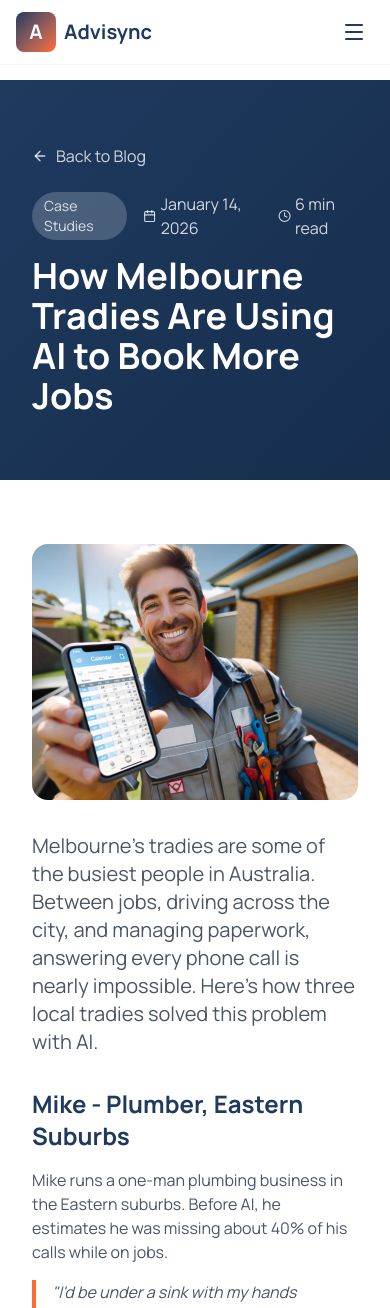
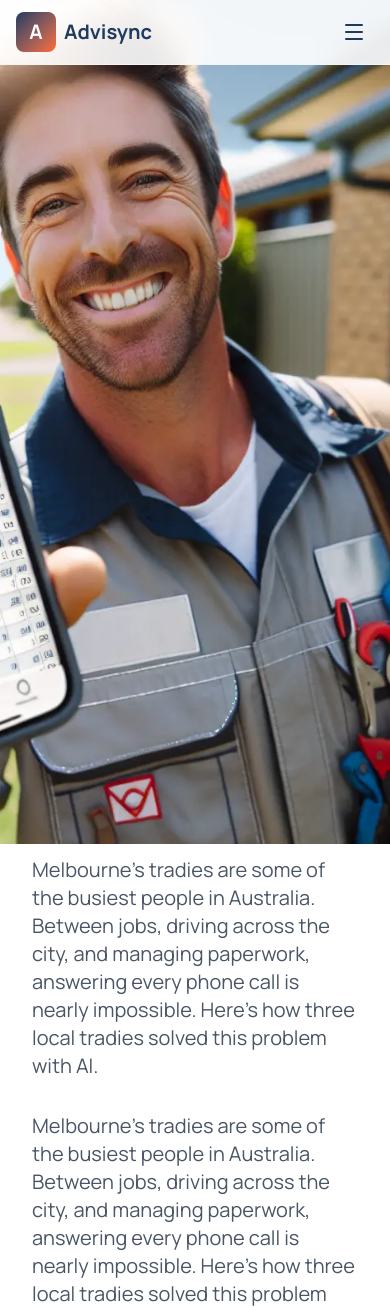
Before and after one commit to Abu-Uthman/advisync-redesign, a Next.js app: page /blog/melbourne-tradies-ai in a window 390 px wide. Shown: the top 1308 px of the page. Built offline with nearby package versions, Linux system fonts and the light colour scheme.

Commit message:
Fixed: add image in header section for one of the template

```diff
--- a/src/app/blog/melbourne-tradies-ai/page.tsx
+++ b/src/app/blog/melbourne-tradies-ai/page.tsx
@@ -34,9 +34,17 @@ export default function BlogPost() {
                 <span>6 min read</span>
               </span>
             </div>
-            <h1 className="text-4xl md:text-5xl font-bold">
+            <h1 className="text-4xl md:text-5xl font-bold mb-6">
               How Melbourne Tradies Are Using AI to Book More Jobs
             </h1>
+         <div className="relative h-64 md:h-96 rounded-2xl overflow-hidden mb-8">
+              <Image
+                src="/blog/tradies.webp"
+                alt="Melbourne tradies using AI scheduling"
+                fill
+                className="object-cover"
+              />
+            </div>
           </div>
         </div>
       </section>
@@ -45,7 +53,12 @@ export default function BlogPost() {
       <section className="section-padding">
         <div className="container-custom">
           <div className="max-w-3xl mx-auto">
-            <div className="relative h-64 md:h-96 rounded-2xl overflow-hidden mb-8 bg-gradient-to-br from-primary-100 to-accent-100">
+            <div className="prose prose-lg max-w-none">
+              <p className="text-xl text-gray-600 mb-8">
+                Melbourne&apos;s tradies are some of the busiest people in Australia. Between jobs,
+                driving across the city, and managing paperwork, answering every phone call is
+                nearly impossible. Here&apos;s how three local tradies solved this problem with AI.
+              </p>
               <Image
                 src="/blog/tradies.webp"
                 alt="Melbourne tradie using AI scheduling"
```
